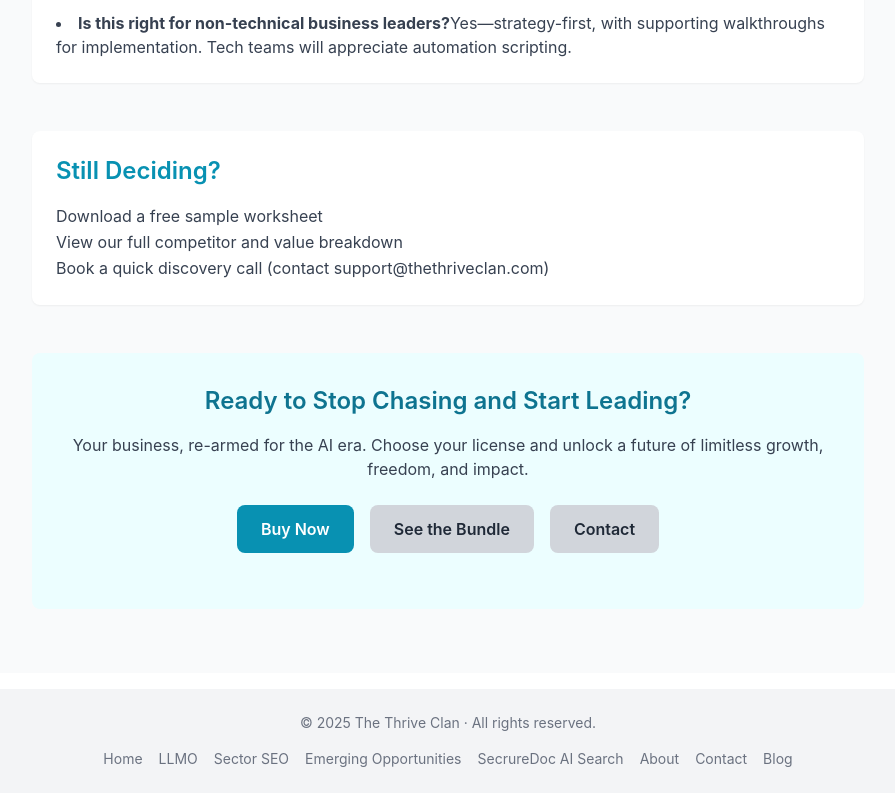
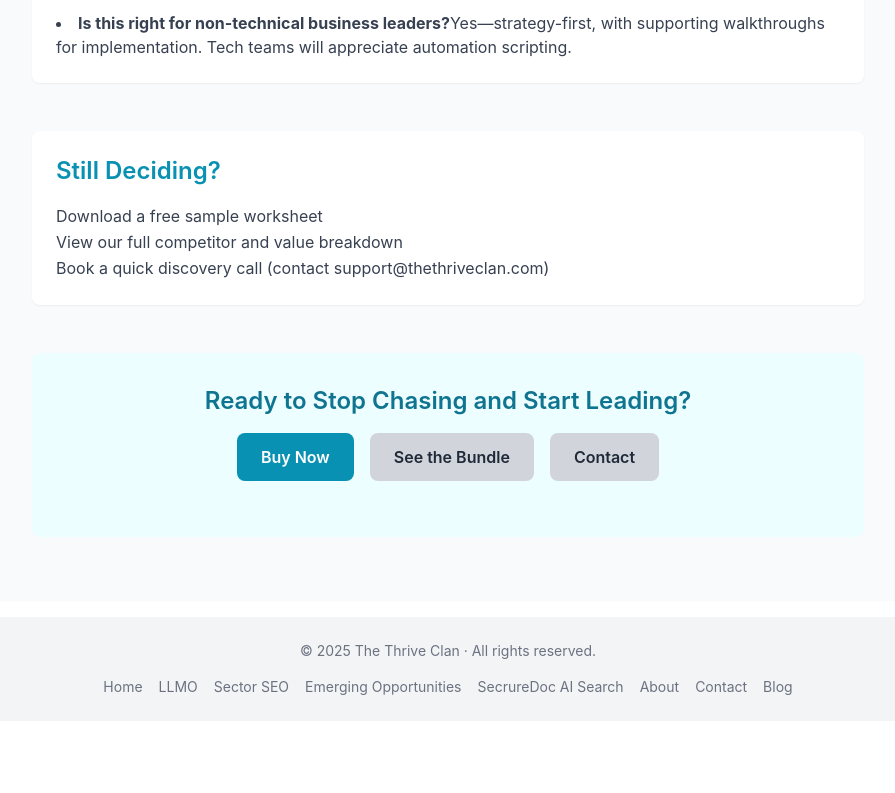
Before and after one commit to thriveuniverse/thethriveclan, a Next.js app: page /llmo/llmo-ai-automation-tools in a window 1280 px wide. Shown: the part 3807-4600 px from the top of the page, without its empty margins (192-1087 px from the left). After the commit the page ends 4528 px from the top, so only its background shows below. Built offline with nearby package versions, Linux system fonts and the light colour scheme.

Commit message:
buy button changed from products to packages

```diff
--- a/app/llmo/llmo-ai-automation-tools/page.js
+++ b/app/llmo/llmo-ai-automation-tools/page.js
@@ -279,12 +279,8 @@ export default function AIAutomationTools() {
     Ready to Stop Chasing and Start Leading?
   </h2>
   <p className="text-gray-700 mb-6">
-              Your business, re-armed for the AI era. Choose your license and
-              unlock a future of limitless growth, freedom, and impact.
-            </p>
-            <p className="text-gray-700 mb-6">
     <a
-                href={`https://thethriveclan.lemonsqueezy.com/checkout/buy/${INDIVIDUAL_VARIANT_ID}?utm_source=thethriveclan&utm_medium=website&utm_campaign=llmo`}
+      href="/packages/1" // Use the product.id from lib/products.js
       className="inline-block bg-cyan-600 text-white font-semibold py-3 px-6 rounded-lg hover:bg-cyan-700 mr-4"
     >
       Buy Now
```
Lines whose indentation alone changed are shown as unchanged.
